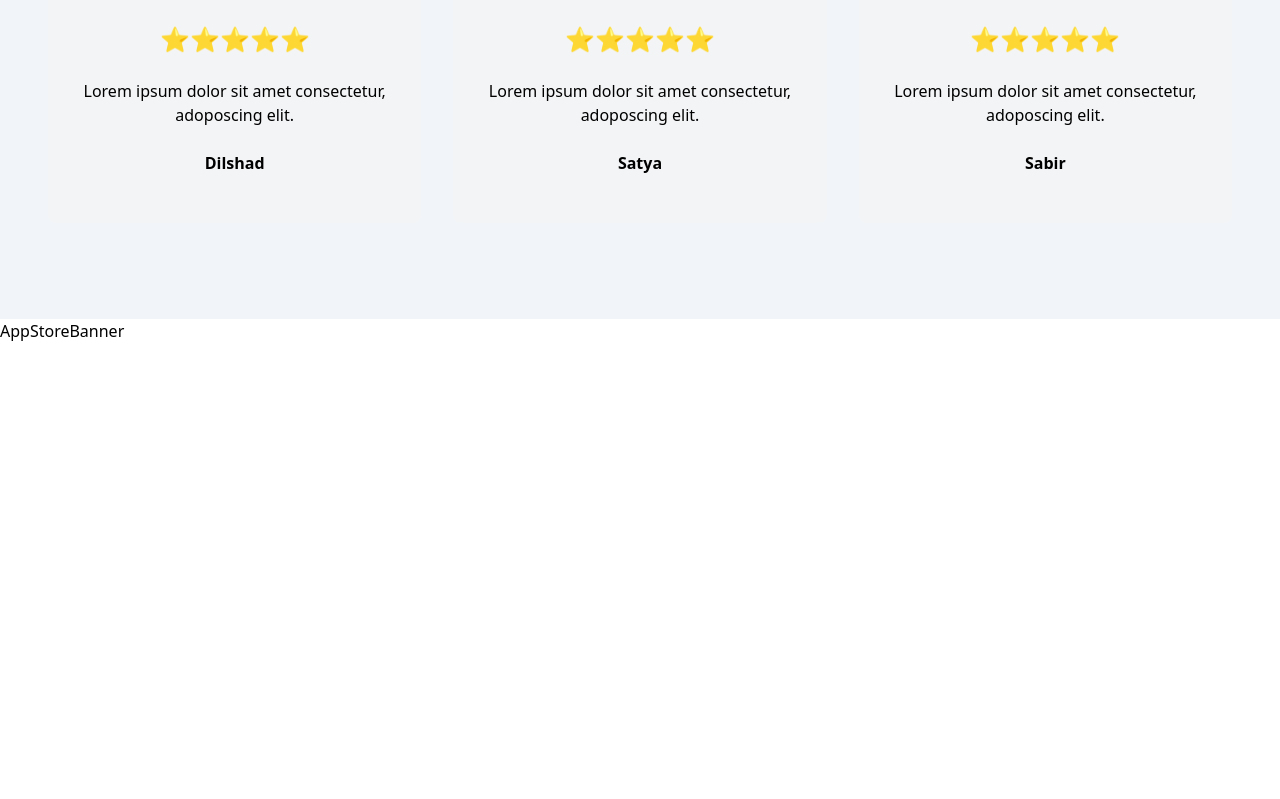
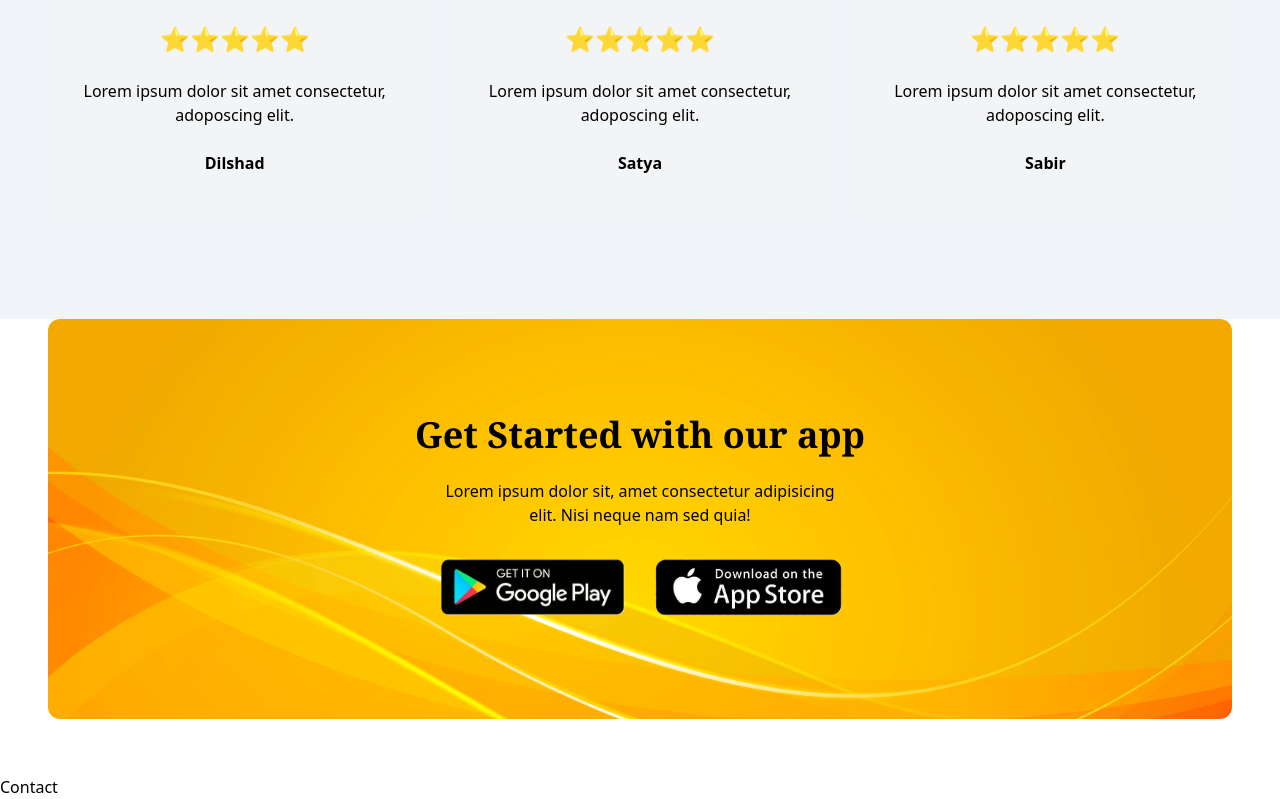
Before and after one commit to veronosmani/car-rental, a React (Vite) app: page / in a window 1280 px wide. Shown: the part 2761-3560 px from the top of the page. Before the commit the page ends 3104 px from the top, so only its background shows below. Built offline with nearby package versions, Linux system fonts and the light colour scheme.

Commit message:
deleted:    nasa-api-react 	modified:   src/App.jsx 	modified:   src/components/AppStoreBanner/AppStoreBanner.jsx 	new file:   src/components/Contact/Contact.jsx

```diff
--- a/src/App.jsx
+++ b/src/App.jsx
@@ -8,6 +8,7 @@ import Services from "./components/Services/Services";
 import CarList from "./components/CarList/CarList";
 import Testimonial from "./components/Testimonial/Testimonial";
 import AppStoreBanner from "./components/AppStoreBanner/AppStoreBanner";
+import Contact from "./components/Contact/Contact";
 
 const App = () => {
   const [theme, setTheme] = useState(
@@ -45,6 +46,7 @@ const App = () => {
       <CarList />
       <Testimonial />
       <AppStoreBanner />
+      <Contact />
     </div>
   );
 };
--- a/src/components/AppStoreBanner/AppStoreBanner.jsx
+++ b/src/components/AppStoreBanner/AppStoreBanner.jsx
@@ -1,9 +1,40 @@
-import React from 'react'
+import pattern from '../../assets/website/pattern.jpeg';
+import PlayStoreImg from '../../assets/website/play_store.png';
+import AppStoreImg from '../../assets/website/app_store.png';
+
+const bannerImg = {
+  backgroundImage: `url(${pattern})`,
+  backgroundRepeat: "no-repeat",
+  backgroundSize: "cover",
+  backgroundPosition: "center",
+  height: "100%",
+  width: "100%",
+};
 
 const AppStoreBanner = () => {
   return (
-    <div>AppStoreBanner</div>
-  )
-}
+    <div className="container bg-white dark:bg-black dark:text-white pb-14">
+      <div
+        className="text-black py-10 sm:min-h-[400px] sm:grid sm:place-items-center rounded-xl"
+        style={bannerImg}
+      >
+        <div>
+            <div data-aos="fade-up" className='space-y-6 max-w-xl mx-auto'>
+                <h1 data-aos="fade-up" className='text-2xl text-center sm:text-4xl font-semibold font-serif'>Get Started with our app</h1>
+                <p data-aos="fade-up" className='text-center sm:px-20'>Lorem ipsum dolor sit, amet consectetur adipisicing elit. Nisi neque nam sed quia!</p>
+                <div className='flex flex-wrap justify-center items-center gap-4'>
+                    <a href='#' >
+                        <img src={PlayStoreImg} alt='' className='max-w-[150px] sm:max-w-0-[120px] md:max-w-[200px]' />
+                    </a>
+                    <a href='#' >
+                        <img src={AppStoreImg} alt='' className='max-w-[150px] sm:max-w-0-[120px] md:max-w-[200px]' />
+                    </a>
+                </div>
+            </div>
+        </div>
+      </div>
+    </div>
+  );
+};
 
-export default AppStoreBanner
+export default AppStoreBanner;
--- /dev/null
+++ b/src/components/Contact/Contact.jsx
@@ -0,0 +1,9 @@
+import React from 'react'
+
+const Contact = () => {
+  return (
+    <div>Contact</div>
+  )
+}
+
+export default Contact
```
